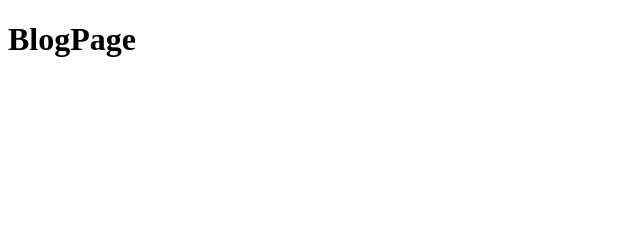
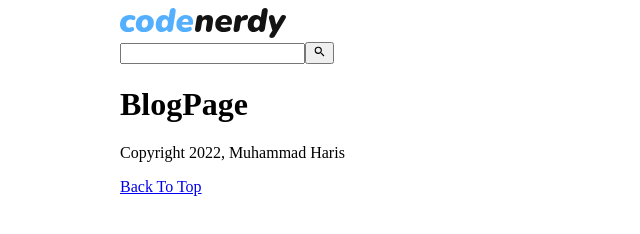
Before and after one commit to userharis/mharis.me, a Gatsby site: page /codenerdy in a window 1280 px wide. Shown: the whole page, without its empty margins (0-640 px from the left). Built offline with nearby package versions, Linux system fonts and the light colour scheme; Gatsby itself is replaced by a stand-in of ours.

Commit message:
add layout components

```diff
--- a/package.json
+++ b/package.json
@@ -26,6 +26,7 @@
     "gatsby-transformer-sharp": "^4.15.0",
     "react": "^17.0.1",
     "react-dom": "^17.0.1",
-    "react-helmet": "^6.1.0"
+    "react-helmet": "^6.1.0",
+    "react-icons": "^4.3.1"
   }
 }
--- /dev/null
+++ b/src/components/layout/container.jsx
@@ -0,0 +1,12 @@
+const Container = ({ children, maxWidth, className }) => {
+  return (
+    <div
+      className={className}
+      style={{ maxWidth: maxWidth || "1040px", width: "95%", margin: "0 auto" }}
+    >
+      {children}
+    </div>
+  );
+};
+
+export default Container;
--- /dev/null
+++ b/src/components/layout/footer.jsx
@@ -0,0 +1,14 @@
+import Container from "./container";
+
+const Footer = () => {
+  return (
+    <footer>
+      <Container>
+        <p>Copyright 2022, Muhammad Haris</p>
+        <a href="#top">Back To Top</a>
+      </Container>
+    </footer>
+  );
+};
+
+export default Footer;
--- /dev/null
+++ b/src/components/layout/header.jsx
@@ -0,0 +1,67 @@
+import Container from "./container";
+import MHLogo from "../logo/mh";
+import BlogLogo from "../logo/codenerdy";
+import { Link } from "gatsby";
+import { MdSearch } from "react-icons/md";
+
+const Header = ({ blogLayout }) => {
+  return blogLayout ? <BlogHeader /> : <MainHeader />;
+};
+
+const MainHeader = () => {
+  return (
+    <header>
+      <Container maxWidth={"1200px"}>
+        <MHLogo />
+        <SiteNavigation />
+      </Container>
+    </header>
+  );
+};
+
+const BlogHeader = () => {
+  return (
+    <header>
+      <Container>
+        <BlogLogo />
+        <SearchBar />
+      </Container>
+    </header>
+  );
+};
+
+const SiteNavigation = () => {
+  return (
+    <nav>
+      <ul>
+        <NavItem href="/#featured">work</NavItem>
+        <NavItem href="/codenerdy">blog</NavItem>
+        <NavItem href="/#contact">contact</NavItem>
+      </ul>
+    </nav>
+  );
+};
+
+const NavItem = ({ className, children, href }) => {
+  return (
+    <li className={className}>
+      <Link to={href}>{children}</Link>
+    </li>
+  );
+};
+
+/**
+ * @TODO Add Search Functionality
+ */
+const SearchBar = () => {
+  return (
+    <form onSubmit={(e) => e.preventDefault()}>
+      <input type="search" />
+      <button type="submit">
+        <MdSearch />
+      </button>
+    </form>
+  );
+};
+
+export default Header;
--- /dev/null
+++ b/src/components/layout/layout.jsx
@@ -0,0 +1,15 @@
+import Header from "./header";
+import Footer from "./footer";
+import Main from "./main";
+
+const Layout = ({ children, blogLayout }) => {
+  return (
+    <>
+      <Header blogLayout={blogLayout} />
+      <Main>{children}</Main>
+      <Footer />
+    </>
+  );
+};
+
+export default Layout;
--- /dev/null
+++ b/src/components/layout/main.jsx
@@ -0,0 +1,11 @@
+import Container from "./container";
+
+const Main = ({ children }) => {
+  return (
+    <main>
+      <Container>{children}</Container>
+    </main>
+  );
+};
+
+export default Main;
--- /dev/null
+++ b/src/components/logo/codenerdy.jsx
@@ -0,0 +1,52 @@
+const Logo = () => {
+  return (
+    <div>
+      <svg
+        width="166"
+        height="30"
+        viewBox="0 0 166 30"
+        fill="none"
+        xmlns="http://www.w3.org/2000/svg"
+      >
+        <path
+          d="M77.5084 23.9867C76.5781 23.9867 75.9026 23.6877 75.4818 23.0897C75.061 22.4695 74.9281 21.6168 75.0831 20.5316L76.7442 10C76.8993 9.02547 77.2647 8.29457 77.8406 7.80731C78.4165 7.32004 79.1806 7.07641 80.133 7.07641C81.0189 7.07641 81.6833 7.34219 82.1263 7.87375C82.5693 8.40532 82.6911 9.19158 82.4918 10.2326L82.2592 11.5615V10.1993C82.8351 9.15836 83.6103 8.37209 84.5848 7.84053C85.5593 7.28682 86.6889 7.00997 87.9735 7.00997C89.1473 7.00997 90.144 7.2536 90.9635 7.74086C91.8052 8.22813 92.3921 8.99225 92.7243 10.0332C93.0787 11.0742 93.1341 12.4142 92.8904 14.0532L91.7941 21.0299C91.639 22.0044 91.2736 22.7464 90.6977 23.2558C90.1219 23.7431 89.3467 23.9867 88.3722 23.9867C87.4419 23.9867 86.7553 23.6877 86.3124 23.0897C85.8915 22.4695 85.7697 21.6168 85.9469 20.5316L86.9436 14.1528C87.0986 13.289 87.0433 12.6357 86.7775 12.1927C86.5117 11.7497 86.0023 11.5282 85.2492 11.5282C84.3411 11.5282 83.5881 11.8383 82.9901 12.4585C82.4142 13.0565 82.0377 13.9092 81.8605 15.0166L80.8971 21.0299C80.587 23.0011 79.4574 23.9867 77.5084 23.9867Z"
+          fill="#131313"
+        />
+        <path
+          d="M103.968 24.0864C102.219 24.0864 100.69 23.7763 99.3836 23.1561C98.0769 22.5138 97.058 21.6168 96.3271 20.4651C95.5962 19.3134 95.2308 17.9734 95.2308 16.4452C95.2308 14.5626 95.6405 12.9125 96.46 11.495C97.3017 10.0775 98.4312 8.98117 99.8487 8.20598C101.288 7.40864 102.883 7.00997 104.633 7.00997C106.05 7.00997 107.246 7.24253 108.221 7.70764C109.218 8.17276 110.004 8.80399 110.58 9.60133C111.178 10.3987 111.576 11.3068 111.776 12.3256C111.975 13.3223 112.008 14.3522 111.875 15.4153C111.809 15.969 111.654 16.3344 111.41 16.5116C111.167 16.6667 110.845 16.7442 110.447 16.7442H100.048L100.447 13.9535H107.822L107.291 14.3854C107.401 13.6988 107.368 13.0897 107.191 12.5581C107.036 12.0266 106.737 11.6168 106.294 11.3289C105.873 11.0188 105.297 10.8638 104.566 10.8638C103.858 10.8638 103.26 11.0188 102.772 11.3289C102.285 11.639 101.886 12.0598 101.576 12.5914C101.288 13.1229 101.1 13.7209 101.012 14.3854L100.779 15.6811C100.58 16.9878 100.823 17.9956 101.51 18.7043C102.196 19.3909 103.237 19.7342 104.633 19.7342C105.142 19.7342 105.707 19.6788 106.327 19.5681C106.969 19.4574 107.523 19.2913 107.988 19.0698C108.586 18.8261 109.085 18.7708 109.483 18.9037C109.904 19.0365 110.214 19.2913 110.414 19.6678C110.613 20.0221 110.69 20.4208 110.646 20.8638C110.624 21.3068 110.48 21.7387 110.214 22.1595C109.948 22.5581 109.55 22.8682 109.018 23.0897C108.243 23.4441 107.412 23.6988 106.526 23.8538C105.663 24.0089 104.81 24.0864 103.968 24.0864Z"
+          fill="#131313"
+        />
+        <path
+          d="M116.084 24.0199C115.154 24.0199 114.467 23.732 114.024 23.1561C113.604 22.5803 113.471 21.7719 113.626 20.7309L115.32 9.86711C115.475 8.93688 115.829 8.2392 116.383 7.77409C116.959 7.30897 117.712 7.07641 118.642 7.07641C119.573 7.07641 120.248 7.36434 120.669 7.9402C121.09 8.49391 121.212 9.30233 121.034 10.3654L120.868 11.3953H120.569C120.968 10.0886 121.655 9.04762 122.629 8.27243C123.626 7.47508 124.766 7.05426 126.051 7.00997C126.76 6.98782 127.269 7.13178 127.579 7.44186C127.889 7.72979 128.044 8.22813 128.044 8.93688C128.044 9.97785 127.801 10.753 127.313 11.2625C126.848 11.7497 126.128 12.0377 125.154 12.1262L123.925 12.2591C122.773 12.3699 121.942 12.7021 121.433 13.2558C120.946 13.8095 120.602 14.6733 120.403 15.8472L119.573 21.196C119.418 22.1484 119.052 22.8571 118.476 23.3223C117.9 23.7874 117.103 24.0199 116.084 24.0199Z"
+          fill="#131313"
+        />
+        <path
+          d="M133.785 24.0864C132.567 24.0864 131.504 23.7985 130.596 23.2226C129.688 22.6467 128.979 21.8272 128.47 20.7641C127.982 19.6788 127.739 18.4164 127.739 16.9767C127.739 15.0498 128.082 13.3333 128.769 11.8272C129.455 10.3212 130.419 9.14729 131.659 8.30565C132.922 7.44186 134.372 7.00997 136.011 7.00997C137.185 7.00997 138.215 7.27575 139.101 7.80731C139.987 8.31672 140.618 9.06977 140.995 10.0664L140.696 10.0332L141.825 2.89037C141.98 1.91584 142.346 1.19601 142.922 0.730898C143.497 0.243633 144.273 0 145.247 0C146.177 0 146.853 0.299003 147.274 0.89701C147.695 1.49502 147.827 2.33666 147.672 3.42193L144.882 21.0631C144.727 22.0377 144.361 22.7796 143.785 23.289C143.232 23.7763 142.468 24.0199 141.493 24.0199C140.585 24.0199 139.92 23.7099 139.5 23.0897C139.079 22.4695 138.968 21.6168 139.167 20.5316L139.334 19.5017L139.3 21.1296C138.658 22.0598 137.861 22.7907 136.908 23.3223C135.956 23.8317 134.915 24.0864 133.785 24.0864ZM136.277 19.7342C137.03 19.7342 137.672 19.5017 138.204 19.0365C138.736 18.5714 139.145 17.9513 139.433 17.1761C139.721 16.3787 139.865 15.4707 139.865 14.4518C139.865 13.4552 139.633 12.691 139.167 12.1595C138.724 11.6279 138.104 11.3621 137.307 11.3621C136.554 11.3621 135.901 11.5836 135.347 12.0266C134.815 12.4695 134.406 13.0897 134.118 13.887C133.83 14.6844 133.686 15.6035 133.686 16.6445C133.686 17.6412 133.918 18.4053 134.383 18.9369C134.848 19.4684 135.48 19.7342 136.277 19.7342Z"
+          fill="#131313"
+        />
+        <path
+          d="M151.763 30C151.032 30 150.456 29.8339 150.035 29.5017C149.636 29.1916 149.415 28.7708 149.371 28.2392C149.348 27.7076 149.515 27.1429 149.869 26.5449L153.025 21.4286L152.693 23.8206L149.105 10.9967C148.883 10.2215 148.85 9.54596 149.005 8.9701C149.182 8.37209 149.504 7.90698 149.969 7.57475C150.434 7.24253 151.021 7.07641 151.729 7.07641C152.527 7.07641 153.136 7.26467 153.557 7.6412C153.978 8.01772 154.299 8.70432 154.52 9.701L156.447 18.0731H155.317L160.367 9.13621C160.788 8.38317 161.231 7.85161 161.696 7.54153C162.183 7.23145 162.804 7.07641 163.557 7.07641C164.288 7.07641 164.863 7.24253 165.284 7.57475C165.705 7.88483 165.938 8.30565 165.982 8.83721C166.026 9.34662 165.86 9.91141 165.484 10.5316L154.985 27.907C154.542 28.66 154.088 29.1916 153.623 29.5017C153.158 29.8339 152.538 30 151.763 30Z"
+          fill="#131313"
+        />
+        <path
+          d="M8.53821 24.0864C6.65559 24.0864 5.08306 23.7763 3.8206 23.1562C2.55814 22.5138 1.60576 21.6168 0.963455 20.4651C0.321152 19.3134 0 17.9734 0 16.4452C0 15.2049 0.199336 14.0199 0.598007 12.8904C1.01883 11.7608 1.63898 10.753 2.45847 9.86711C3.27796 8.98118 4.30786 8.2835 5.54817 7.77409C6.78848 7.26468 8.22813 7.00997 9.86711 7.00997C10.6423 7.00997 11.3178 7.06534 11.8937 7.17608C12.4695 7.28682 13.0565 7.43079 13.6545 7.60798C14.2968 7.80731 14.7508 8.11739 15.0166 8.53821C15.3045 8.93688 15.4374 9.36877 15.4153 9.83389C15.4153 10.299 15.2935 10.7309 15.0498 11.1296C14.8062 11.5061 14.485 11.794 14.0864 11.9934C13.7099 12.1705 13.278 12.1595 12.7907 11.9601C12.3477 11.7829 11.9269 11.6611 11.5282 11.5947C11.1296 11.5061 10.742 11.4618 10.3654 11.4618C9.56811 11.4618 8.89258 11.6058 8.33887 11.8937C7.78516 12.1595 7.34219 12.536 7.00997 13.0233C6.67774 13.4884 6.43411 14.0089 6.27907 14.5847C6.12403 15.1606 6.04651 15.7475 6.04651 16.3455C6.04651 17.3422 6.31229 18.1395 6.84385 18.7375C7.37542 19.3356 8.26135 19.6346 9.50166 19.6346C9.76744 19.6346 10.0997 19.5903 10.4983 19.5017C10.9192 19.4131 11.3621 19.2802 11.8272 19.103C12.2481 18.948 12.6246 18.959 12.9568 19.1362C13.3112 19.3134 13.588 19.5903 13.7874 19.9668C14.0089 20.3212 14.1085 20.7198 14.0864 21.1628C14.0864 21.6058 13.9535 22.0266 13.6877 22.4252C13.4219 22.8018 12.979 23.1119 12.3588 23.3555C11.8494 23.5991 11.2403 23.7763 10.5316 23.887C9.84496 24.0199 9.18051 24.0864 8.53821 24.0864Z"
+          fill="#54B0FF"
+        />
+        <path
+          d="M24.2063 24.0864C22.4123 24.0864 20.884 23.7763 19.6216 23.1562C18.3813 22.5138 17.4289 21.6168 16.7644 20.4651C16.1221 19.3134 15.801 17.9734 15.801 16.4452C15.801 14.8726 16.0668 13.4994 16.5983 12.3256C17.152 11.1517 17.8829 10.1661 18.791 9.36877C19.7212 8.57143 20.7622 7.9845 21.9139 7.60798C23.0656 7.2093 24.2506 7.00997 25.4687 7.00997C27.2406 7.00997 28.7467 7.33112 29.987 7.97342C31.2495 8.59358 32.2129 9.47951 32.8774 10.6312C33.5418 11.7608 33.8741 13.0897 33.8741 14.6179C33.8741 16.2126 33.5972 17.5969 33.0435 18.7708C32.5119 19.9446 31.781 20.9302 30.8508 21.7276C29.9427 22.5249 28.9128 23.1229 27.7611 23.5216C26.6094 23.8981 25.4244 24.0864 24.2063 24.0864ZM24.306 19.7342C25.059 19.7342 25.7013 19.5127 26.2329 19.0698C26.7866 18.6047 27.2074 17.9734 27.4953 17.1761C27.7833 16.3787 27.9272 15.4707 27.9272 14.4518C27.9272 13.4552 27.6947 12.691 27.2295 12.1595C26.7866 11.6279 26.1553 11.3621 25.3359 11.3621C24.605 11.3621 23.9627 11.5836 23.4089 12.0266C22.8774 12.4695 22.4676 13.0897 22.1797 13.887C21.8918 14.6844 21.7478 15.6035 21.7478 16.6445C21.7478 17.6412 21.9693 18.4053 22.4123 18.9369C22.8774 19.4684 23.5086 19.7342 24.306 19.7342Z"
+          fill="#54B0FF"
+        />
+        <path
+          d="M41.7665 24.0864C40.5483 24.0864 39.4852 23.7985 38.5771 23.2226C37.6691 22.6467 36.9603 21.8272 36.4509 20.7641C35.9636 19.6788 35.72 18.4164 35.72 16.9767C35.72 15.0498 36.0633 13.3333 36.7499 11.8272C37.4365 10.3212 38.3999 9.14729 39.6403 8.30565C40.9027 7.44186 42.3534 7.00997 43.9924 7.00997C45.1663 7.00997 46.1962 7.27575 47.0821 7.80731C47.9681 8.31672 48.5993 9.06977 48.9758 10.0664L48.6768 10.0332L49.8064 2.89037C49.9614 1.91584 50.3269 1.19601 50.9027 0.730898C51.4786 0.243633 52.2538 0 53.2283 0C54.1585 0 54.8341 0.299003 55.2549 0.89701C55.6757 1.49502 55.8086 2.33666 55.6535 3.42193L52.8628 21.0631C52.7078 22.0377 52.3424 22.7796 51.7665 23.289C51.2128 23.7763 50.4487 24.0199 49.4741 24.0199C48.5661 24.0199 47.9016 23.7099 47.4808 23.0897C47.06 22.4695 46.9492 21.6168 47.1486 20.5316L47.3147 19.5017L47.2815 21.1296C46.6391 22.0598 45.8418 22.7907 44.8894 23.3223C43.937 23.8317 42.8961 24.0864 41.7665 24.0864ZM44.2582 19.7342C45.0112 19.7342 45.6535 19.5017 46.1851 19.0365C46.7167 18.5714 47.1264 17.9513 47.4143 17.1761C47.7023 16.3787 47.8462 15.4707 47.8462 14.4518C47.8462 13.4552 47.6137 12.691 47.1486 12.1595C46.7056 11.6279 46.0854 11.3621 45.2881 11.3621C44.5351 11.3621 43.8817 11.5836 43.328 12.0266C42.7964 12.4695 42.3867 13.0897 42.0987 13.887C41.8108 14.6844 41.6668 15.6035 41.6668 16.6445C41.6668 17.6412 41.8994 18.4053 42.3645 18.9369C42.8296 19.4684 43.4609 19.7342 44.2582 19.7342Z"
+          fill="#54B0FF"
+        />
+        <path
+          d="M65.0927 24.0864C63.3429 24.0864 61.8147 23.7763 60.5079 23.1562C59.2012 22.5138 58.1824 21.6168 57.4515 20.4651C56.7206 19.3134 56.3551 17.9734 56.3551 16.4452C56.3551 14.5626 56.7649 12.9125 57.5843 11.495C58.426 10.0775 59.5556 8.98118 60.9731 8.20598C62.4127 7.40864 64.0074 7.00997 65.7571 7.00997C67.1746 7.00997 68.3706 7.24253 69.3451 7.70764C70.3418 8.17276 71.1281 8.80399 71.7039 9.60133C72.302 10.3987 72.7006 11.3068 72.9 12.3256C73.0993 13.3223 73.1325 14.3522 72.9996 15.4153C72.9332 15.969 72.7781 16.3344 72.5345 16.5116C72.2909 16.6667 71.9697 16.7442 71.5711 16.7442H61.1724L61.5711 13.9535H68.9465L68.4149 14.3854C68.5257 13.6988 68.4924 13.0897 68.3152 12.5581C68.1602 12.0266 67.8612 11.6168 67.4182 11.3289C66.9974 11.0188 66.4216 10.8638 65.6907 10.8638C64.9819 10.8638 64.3839 11.0188 63.8966 11.3289C63.4094 11.639 63.0107 12.0598 62.7006 12.5914C62.4127 13.1229 62.2244 13.7209 62.1358 14.3854L61.9033 15.6811C61.7039 16.9878 61.9476 17.9956 62.6342 18.7043C63.3208 19.3909 64.3618 19.7342 65.7571 19.7342C66.2665 19.7342 66.8313 19.6789 67.4515 19.5681C68.0938 19.4574 68.6475 19.2913 69.1126 19.0698C69.7106 18.8261 70.2089 18.7708 70.6076 18.9037C71.0284 19.0365 71.3385 19.2913 71.5378 19.6678C71.7372 20.0221 71.8147 20.4208 71.7704 20.8638C71.7482 21.3068 71.6043 21.7387 71.3385 22.1595C71.0727 22.5581 70.674 22.8682 70.1425 23.0897C69.3673 23.4441 68.5367 23.6988 67.6508 23.8538C66.787 24.0089 65.9343 24.0864 65.0927 24.0864Z"
+          fill="#54B0FF"
+        />
+      </svg>
+    </div>
+  );
+};
+
+export default Logo;
--- /dev/null
+++ b/src/components/logo/mh.jsx
@@ -0,0 +1,20 @@
+const Logo = () => {
+  return (
+    <div>
+      <svg
+        width="50"
+        height="50"
+        viewBox="0 0 50 50"
+        fill="none"
+        xmlns="http://www.w3.org/2000/svg"
+      >
+        <path
+          d="M0 0H35.7143V21.4286H42.8571V0H50V50H42.8571V28.5714H35.7143V50H28.5714V7.14286H21.4286V50H14.2857V7.14286H7.14286V50H0V0Z"
+          fill="#2B1A91"
+        />
+      </svg>
+    </div>
+  );
+};
+
+export default Logo;
--- a/src/pages/codenerdy.js
+++ b/src/pages/codenerdy.js
@@ -1,5 +1,11 @@
+import Layout from "../components/layout/layout";
+
 const BlogPage = () => {
-  return <h1>BlogPage</h1>;
+  return (
+    <Layout blogLayout={true}>
+      <h1>BlogPage</h1>
+    </Layout>
+  );
 };
 
 export default BlogPage;
```
Also changed, not shown: src/pages/index.js (+7 -1 lines), 1 other file.
